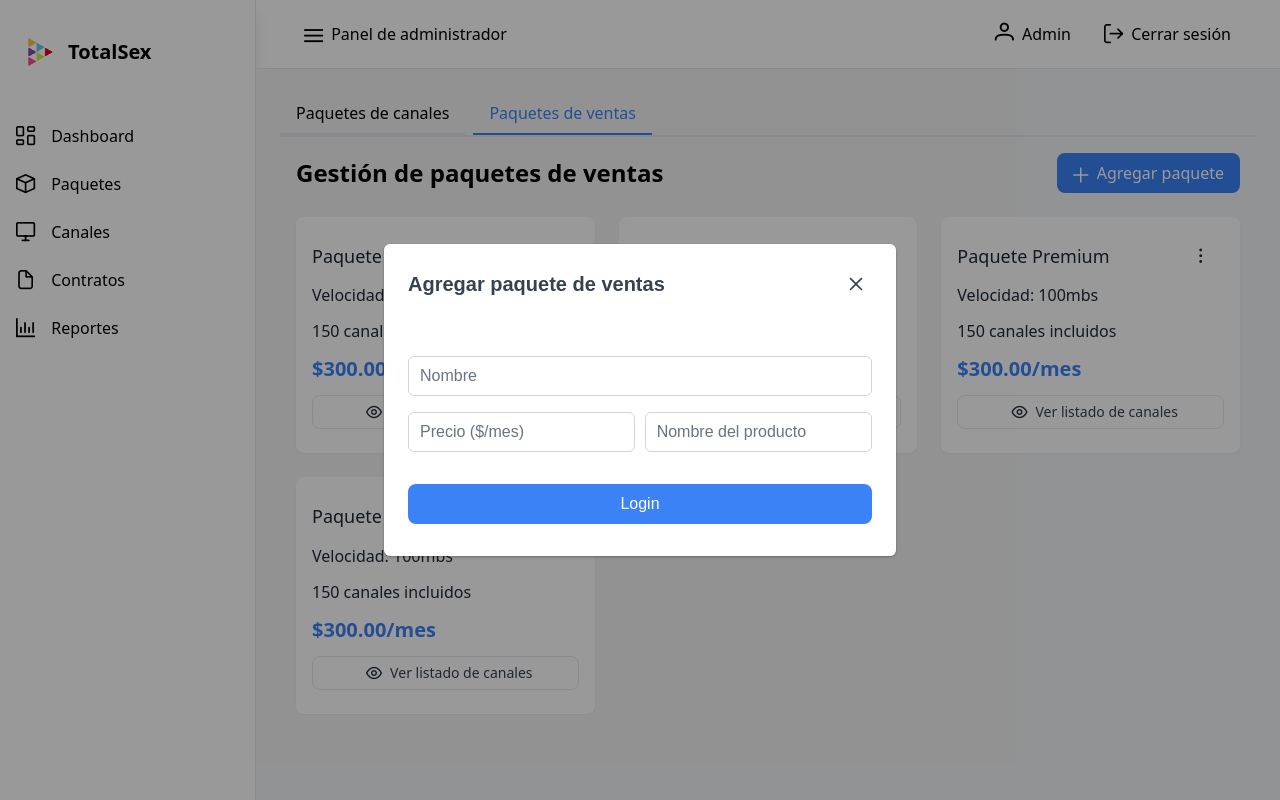
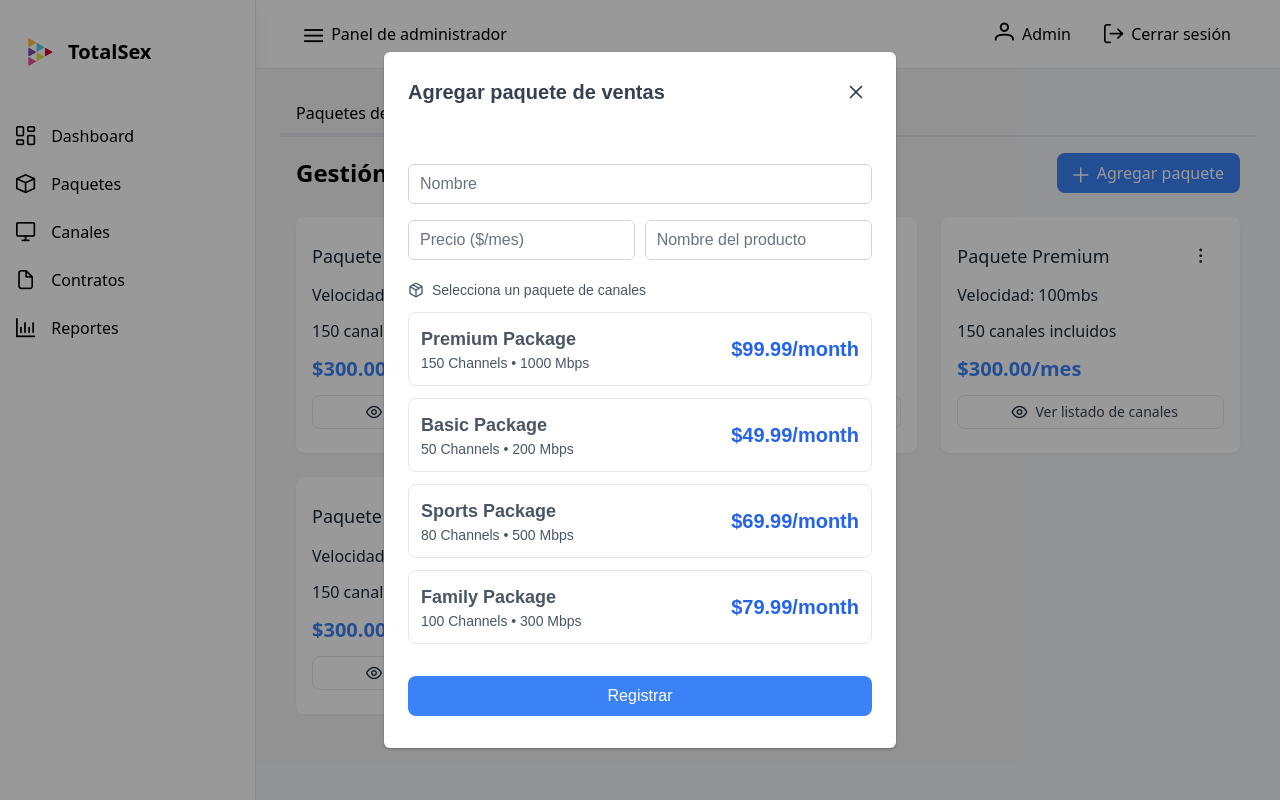
Before and after one commit to EmilianoChavarria/TotalPlay, a React (Vite) app: page /dashboard/packages/salesPackages in a window 1280 px wide. Both pictures are taken after a click on the button "Agregar paquete". Built offline with nearby package versions, Linux system fonts and the light colour scheme; a web font is replaced by a local one.

Commit message:
Updated Sales package modal

```diff
--- a/src/components/dashboard/sections/packages/ChannelPackage/ChannelPackageModal.jsx
+++ b/src/components/dashboard/sections/packages/ChannelPackage/ChannelPackageModal.jsx
@@ -194,7 +194,7 @@ export const ChannelPackageModal = ({ visible, setVisible }) => {
                   {allChannels.map(channel => (
                     <div key={channel.id} className='flex justify-between items-center hover:bg-gray-50 py-2 px-1'>
                       <div className='flex items-center justify-start gap-x-4'>
-                        <img src={channel.logo} alt={channel.name} className="w-6 h-6 object-contain" />
+                        <img src={channel.logo} alt={channel.name} className="hidden md:block w-6 h-6 object-contain" />
                         <div>
                           <p className='text-sm font-semibold text-gray-950'>{channel.name}</p>
                           <p className='text-sm font-light'>{channel.category}</p>
@@ -228,7 +228,7 @@ export const ChannelPackageModal = ({ visible, setVisible }) => {
                     {selectedChannels.map(channel => (
                       <div key={channel.id} className='flex justify-between items-center hover:bg-gray-50 py-2 px-1'>
                         <div className='flex items-center justify-start gap-x-4'>
-                          <img src={channel.logo} alt={channel.name} className="w-6 h-6 object-contain" />
+                          <img src={channel.logo} alt={channel.name} className=" hidden md:block w-6 h-6 object-contain" />
                           <div>
                             <p className='text-sm font-semibold text-gray-950'>{channel.name}</p>
                             <p className='text-sm font-light'>{channel.category}</p>
--- a/src/components/dashboard/sections/packages/SalesPackage/SalesPackageModal.jsx
+++ b/src/components/dashboard/sections/packages/SalesPackage/SalesPackageModal.jsx
@@ -1,29 +1,51 @@
 import { Dialog } from 'primereact/dialog';
 import React from 'react'
-
+import { useState } from 'react';
 import { useFormik } from 'formik';
 import * as Yup from 'yup';
 import { FloatLabel } from 'primereact/floatlabel';
 import { InputText } from 'primereact/inputtext';
 
 export const SalesPackageModal = ({ visible, setVisible }) => {
+    // Estado para los paquetes disponibles
+    const [availablePackages] = useState([
+        {
+            id: 1,
+            name: "Premium Package",
+            description: "150 Channels • 1000 Mbps",
+            price: "$99.99/month"
+        },
+        {
+            id: 2,
+            name: "Basic Package",
+            description: "50 Channels • 200 Mbps",
+            price: "$49.99/month"
+        },
+        {
+            id: 3,
+            name: "Sports Package",
+            description: "80 Channels • 500 Mbps",
+            price: "$69.99/month"
+        },
+        {
+            id: 4,
+            name: "Family Package",
+            description: "100 Channels • 300 Mbps",
+            price: "$79.99/month"
+        }
+    ]);
 
+    const [selectedPackage, setSelectedPackage] = useState(null);
 
     // Esquema de validación con Yup
     const validationSchema = Yup.object().shape({
         name: Yup.string()
             .required("El nombre es obligatorio"),
-        // .matches(
-        //     /^[A-Z0-9._%+-]+@[A-Z0-9.-]+\.[A-Z]{2,}$/i,
-        //     "El correo no es válido"
-        // ),
         totalAmount: Yup.number()
             .typeError("El precio debe ser un número")
             .required("El precio es obligatoria"),
         product_name: Yup.string()
             .required("El nombre del producto es obligatorio"),
-
-
     });
 
     // Configuración de Formik
@@ -31,10 +53,15 @@ export const SalesPackageModal = ({ visible, setVisible }) => {
         initialValues: {
             name: '',
             totalAmount: '',
+            product_name: '',
         },
         validationSchema,
         onSubmit: async (values) => {
-            console.log('Datos del formulario:', values);
+            const formData = {
+                ...values,
+                selectedPackage
+            };
+            console.log('Datos del formulario:', formData);
         },
     });
 
@@ -64,7 +91,7 @@ export const SalesPackageModal = ({ visible, setVisible }) => {
                 </div>
 
                 <div className='mt-4 flex flex-col md:flex-row justify-between items-start'>
-                    {/* Campo de nombre */}
+                    {/* Campo de precio */}
                     <div className='w-full md:w-[49%]'>
                         <FloatLabel >
                             <InputText
@@ -81,7 +108,7 @@ export const SalesPackageModal = ({ visible, setVisible }) => {
                         )}
                     </div>
 
-                    {/* Campo de precio */}
+                    {/* Campo de nombre del producto */}
                     <div className='w-full md:w-[49%]'>
                         <FloatLabel >
                             <InputText
@@ -99,13 +126,50 @@ export const SalesPackageModal = ({ visible, setVisible }) => {
                     </div>
                 </div>
 
+                {/* Sección de elegir paquetes */}
+                <div className='w-full mt-5 flex flex-col'>
+                    <div className="flex items-center gap-2 mb-1 text-sm text-gray-850">
+                        <svg xmlns="http://www.w3.org/2000/svg" width="24" height="24" viewBox="0 0 24 24" fill="none" stroke="currentColor" strokeWidth="2" strokeLinecap="round" strokeLinejoin="round" className="lucide lucide-package w-4 h-4" data-id="element-152">
+                            <path d="m7.5 4.27 9 5.15"></path>
+                            <path d="M21 8a2 2 0 0 0-1-1.73l-7-4a2 2 0 0 0-2 0l-7 4A2 2 0 0 0 3 8v8a2 2 0 0 0 1 1.73l7 4a2 2 0 0 0 2 0l7-4A2 2 0 0 0 21 16Z"></path>
+                            <path d="m3.3 7 8.7 5 8.7-5"></path>
+                            <path d="M12 22V12"></path>
+                        </svg>
+                        Selecciona un paquete de canales
+                    </div>
+
+                    {/* Lista de paquetes */}
+                    <div className="space-y-3 mt-2">
+                        {availablePackages.map(pkg => (
+                            <div
+                                key={pkg.id}
+                                className={`border rounded-lg p-3 flex justify-between items-center cursor-pointer transition-colors ${
+                                    selectedPackage?.id === pkg.id
+                                        ? 'border-blue-500 bg-blue-50'
+                                        : 'border-gray-200 hover:bg-gray-50'
+                                }`}
+                                onClick={() => setSelectedPackage(pkg)}
+                            >
+                                <div>
+                                    <p className='text-lg font-semibold'>{pkg.name}</p>
+                                    <p className='text-sm text-gray-600'>{pkg.description}</p>
+                                </div>
+                                <div>
+                                    <span className='text-xl text-blue-600 font-semibold'>{pkg.price}</span>
+                                </div>
+                            </div>
+                        ))}
+                    </div>
+                </div>
+
+                {/* Botón de guardar */}
                 <div className='mt-8'>
                     <button
                         type="submit"
                         className='w-full bg-blue-500 hover:bg-blue-600 text-white p-2 rounded-lg transition duration-200'
-                        disabled={formik.isSubmitting || !formik.isValid}
+                        disabled={formik.isSubmitting || !formik.isValid || !selectedPackage}
                     >
-                        {formik.isSubmitting ? 'Iniciando sesión...' : 'Login'}
+                        {formik.isSubmitting ? 'Guardando...' : 'Registrar'}
                     </button>
                 </div>
             </form>
--- a/src/components/shared/Sidebar.jsx
+++ b/src/components/shared/Sidebar.jsx
@@ -25,7 +25,7 @@ export const Sidebar = ({ items, collapsed, toggleCollapse, closeSidebarMobile }
                 <div className="flex items-center justify-between py-4 px-5 mb-6">
                     <div className="flex items-center justify-center max-h-10">
                         <img src={logo} alt="logo" className="h-10" />
-                        {!collapsed && <h2 className="text-xl font-bold ml-2">TotalSex</h2>}
+                        {!collapsed && <Link to={"/dashboard/home"} className="text-xl font-bold ml-2">TotalSex</Link>}
                     </div>
                 </div>
 
@@ -50,7 +50,7 @@ export const Sidebar = ({ items, collapsed, toggleCollapse, closeSidebarMobile }
                 ))}
 
                 <Link
-                    to="/logout"
+                    to="/"
                     onClick={handleLinkClick}
                     className="flex md:hidden items-center text-base py-3 px-4 hover:bg-gray-100 transition text-red-800 font-medium whitespace-nowrap"
                 >
```
